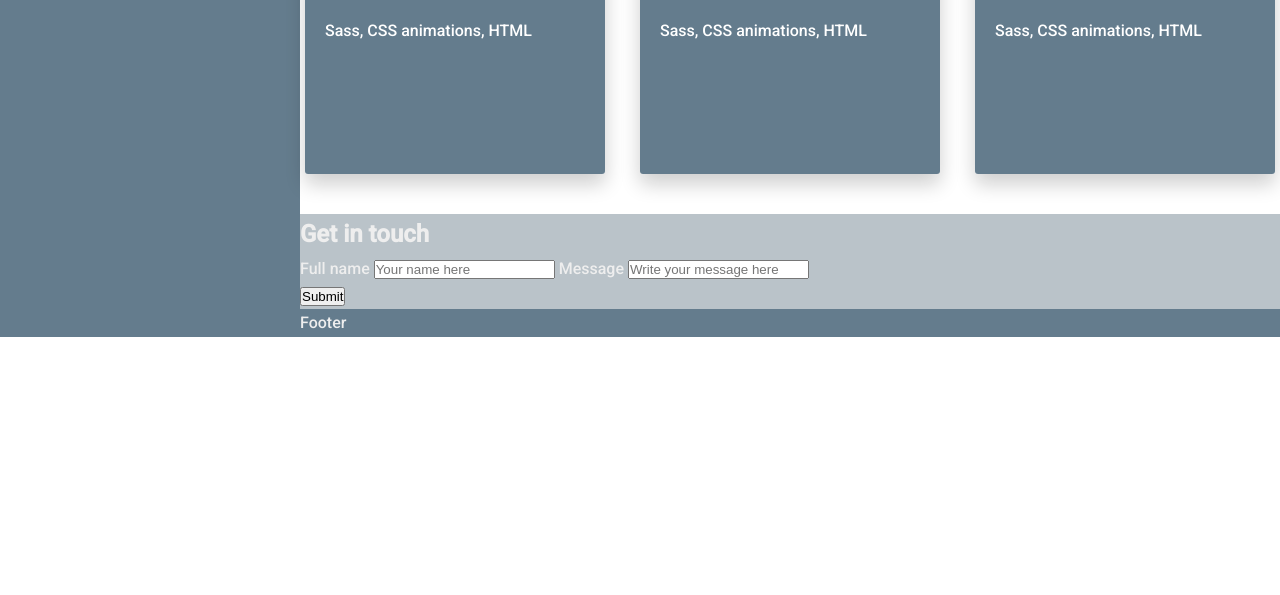
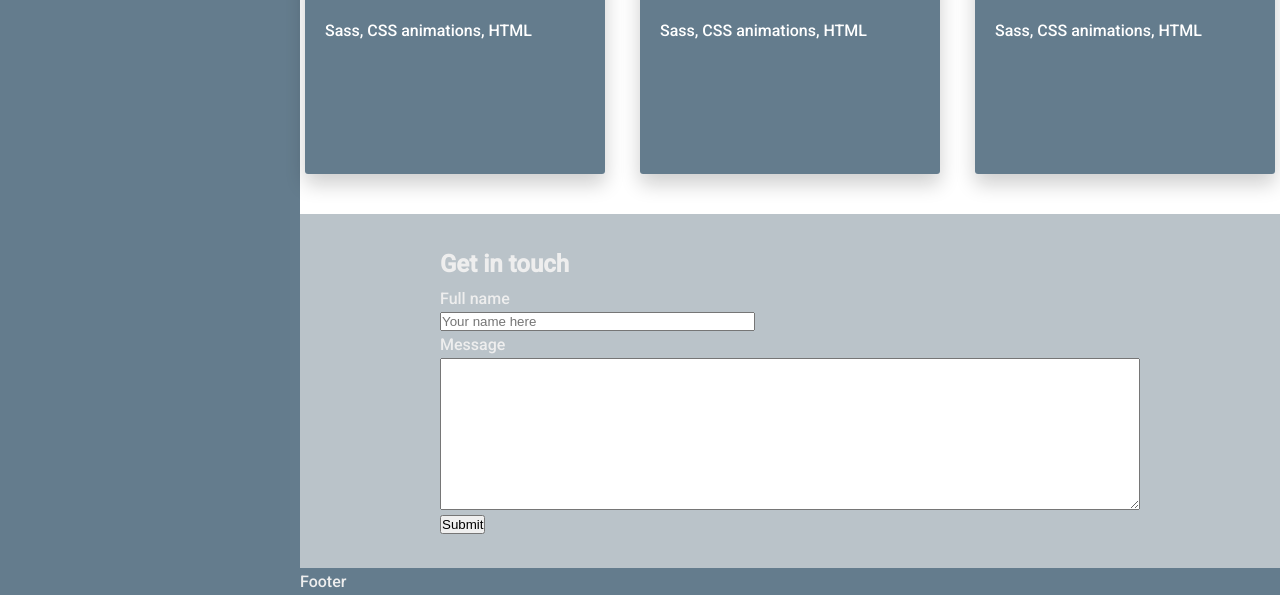
Before and after one commit to JonathonMoore1/Web_Portfolio, a website: page index.html in a window 1280 px wide. Shown: the part 2224-2819 px from the top of the page. Before the commit the page ends 2561 px from the top, so only its background shows below. Drawn offline with Linux system fonts and the light colour scheme.

Commit message:
Replaced input with textarea, more styling

```diff
--- a/index.html
+++ b/index.html
@@ -159,12 +159,13 @@
             <div class="heading__primary">
                 <h1>Get in touch</h1>
                 <form action="/submit" class="form">
-                    <label for="name">Full name</label>
-                    <input type="text" name="name" placeholder="Your name here">
-                    <label for="message">Message</label>
-                    <input type="text" name="message" placeholder="Write your message here">
+                    <label for="name" class="label--name">Full name</label>
+                    <input type="text" name="name" placeholder="Your name here" class="input__name">
+                    <label for="message" class="label--message">Message</label>
+                    <!-- <textarea type="text" name="message" placeholder="Write your message here" class="input__message"></textarea> -->
+                    <textarea name="message" id="message" cols="30" rows="10"></textarea>
                 </form>
-                <button class="btn--submit">Submit</button>
+                <button class="btn">Submit</button>
             </div>
         </section>
 
--- a/sass/_home.scss
+++ b/sass/_home.scss
@@ -187,6 +187,52 @@
   background-color: $color-winter-background;
 
   grid-column: section-start / section-end;
+
+  padding: 3rem 14rem;
+  width: 100%;
+
+  .form {
+    // display: grid;
+    // grid-template-columns: 1fr min-content 1fr;
+    // grid-template-rows: repeat(4, 1fr);
+    display: flex;
+    flex-direction: column;
+    // align-items: center;
+
+    &::-webkit-input-placeholder {
+      color: pink;
+    }
+
+    ::-moz-placeholder {
+      text-align: initial;
+    }
+
+    .label {
+
+      &--name {
+
+      }
+
+      &--message {
+
+      }
+    }
+
+    .input {
+
+      &__name {
+        width: 45%;
+      }
+
+      &__message {
+        width: 75%;
+        height: 15rem;
+      }
+
+
+    }
+  }
+
 }
 
 .footer {
```
Also changed, not shown: css/style.css.
